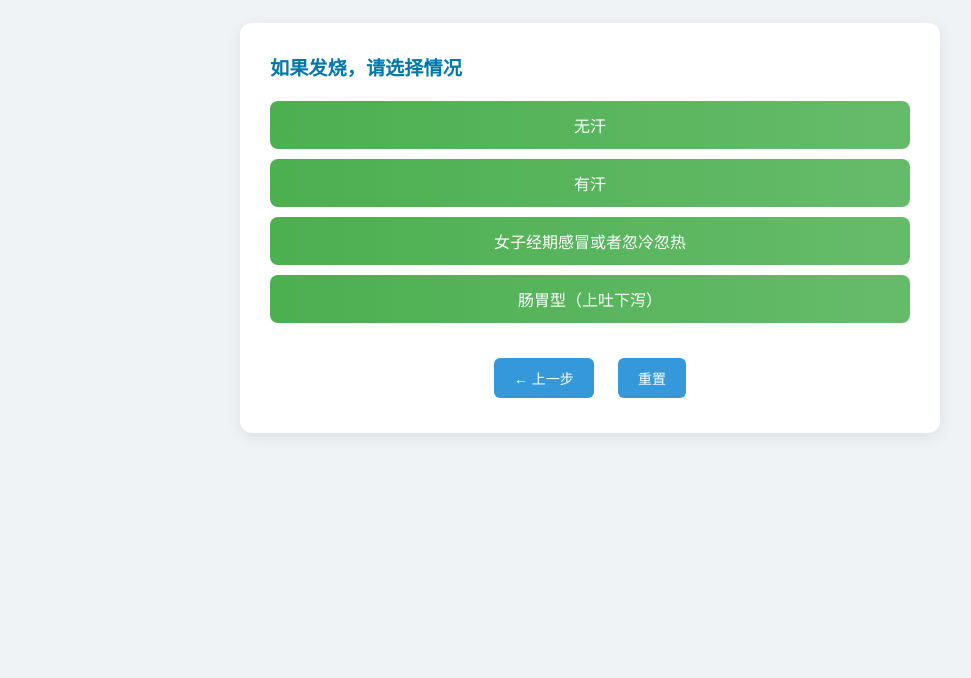
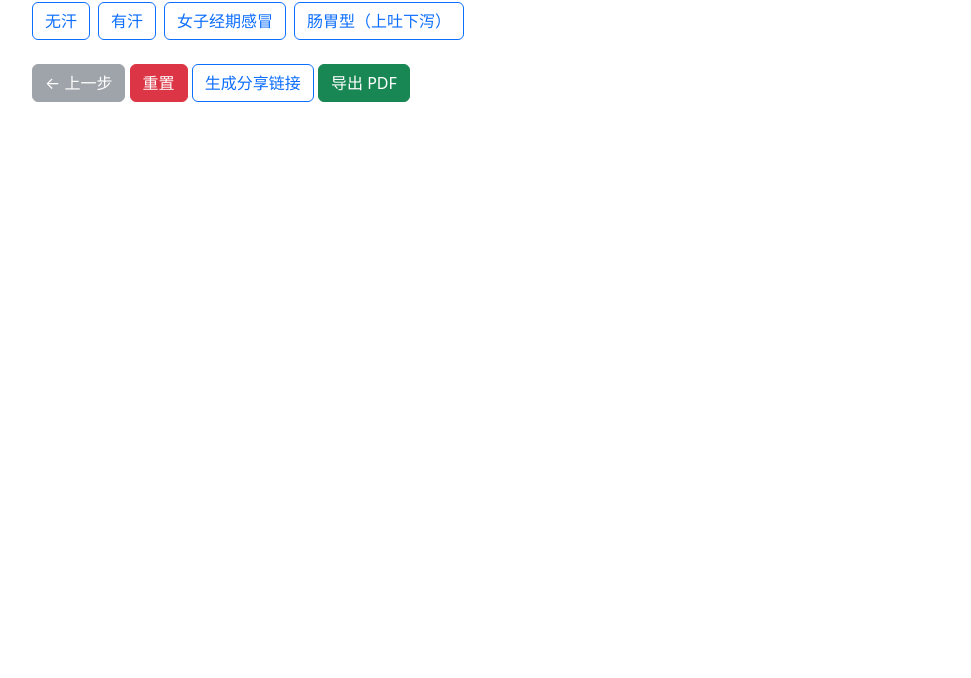
Before and after one commit to drrootBro/herbs, a plain HTML site: page index.html in a window 1280 px wide. Shown: the part 122-800 px from the top of the page, without its empty margins (50-1021 px from the left). Drawn offline with nearby package versions, Linux system fonts and the light colour scheme.

Commit message:
Update index.html
gpt version

```diff
--- a/index.html
+++ b/index.html
@@ -1,189 +1,123 @@
 <!DOCTYPE html>
 <html lang="zh">
 <head>
-  <meta charset="UTF-8" />
-  <title>经方 · 感冒汤剂推荐</title>
+  <meta charset="UTF-8">
+  <title>感冒汤剂助手</title>
+  <link href="https://cdn.jsdelivr.net/npm/bootstrap@5.3.0/dist/css/bootstrap.min.css" rel="stylesheet">
+  <link href="https://cdn.jsdelivr.net/npm/bootstrap-icons@1.13.1/font/bootstrap-icons.css" rel="stylesheet">
   <style>
-    body {
-      font-family: "Segoe UI", "Microsoft YaHei", sans-serif;
-      background: #f0f3f5;
-      padding: 40px;
-      color: #333;
-    }
-    h1 {
-      text-align: center;
-      color: #2c3e50;
-      margin-bottom: 30px;
-    }
-    #main {
-      background: #fff;
-      max-width: 640px;
-      margin: auto;
-      border-radius: 12px;
-      padding: 30px;
-      box-shadow: 0 4px 16px rgba(0,0,0,0.08);
-    }
-    #question {
-      font-size: 1.2em;
-      font-weight: bold;
-      margin-bottom: 20px;
-      color: #0077aa;
-    }
-    #options button {
-      display: block;
-      width: 100%;
-      margin: 10px 0;
-      padding: 12px 18px;
-      background: linear-gradient(90deg, #4CAF50, #66BB6A);
-      border: none;
-      border-radius: 8px;
-      color: white;
-      font-size: 16px;
-      cursor: pointer;
-      transition: all 0.2s ease-in-out;
-    }
-    #options button:hover {
-      background: linear-gradient(90deg, #43A047, #66BB6A);
-      transform: scale(1.02);
-    }
-    #result {
-      margin-top: 30px;
-      font-size: 1.2em;
-      font-weight: bold;
-      color: #c0392b;
-    }
-    #controls {
-      text-align: center;
-      margin-top: 25px;
-    }
-    #controls button {
-      margin: 5px 10px;
-      padding: 10px 20px;
-      border: none;
-      border-radius: 6px;
-      background-color: #3498db;
-      color: white;
-      font-size: 14px;
-      cursor: pointer;
-      transition: background-color 0.2s;
-    }
-    #controls button:hover {
-      background-color: #2980b9;
-    }
+    body { padding: 20px; }
+    .btn-anim { transition: transform .1s; }
+    .btn-anim:active { transform: scale(0.95); }
+    #result { display:none; }
   </style>
 </head>
-<body>
-  <h1>Dr RootBro · 病毒感冒经方推荐</h1>
-  <div id="main">
-    <div id="question"></div>
-    <div id="options"></div>
-    <div id="result"></div>
-    <div id="controls">
-      <button id="back">← 上一步</button>
-      <button id="restart">重置</button>
+<body class="container">
+  <h1 class="mb-4"><i class="bi bi-heart-pulse-fill text-danger"></i> 感冒汤剂推荐</h1>
+  <div id="history" class="mb-3"></div>
+  <div id="question" class="h5 mb-2"></div>
+  <div id="options" class="mb-3"></div>
+  <div id="result" class="alert alert-success"><span id="result-text"></span></div>
+  <div class="mt-3">
+    <button id="back" class="btn btn-secondary btn-anim">← 上一步</button>
+    <button id="restart" class="btn btn-danger btn-anim">重置</button>
+    <button id="share" class="btn btn-outline-primary btn-anim">生成分享链接</button>
+    <button id="download" class="btn btn-success btn-anim">导出 PDF</button>
   </div>
-  </div>
-
+  <script src="https://cdnjs.cloudflare.com/ajax/libs/html2pdf.js/0.10.1/html2pdf.bundle.min.js"></script>
   <script>
     const tree = {
-      question: "如果发烧，请选择情况",
+      question: "发烧，请选择情况",
       options: {
-        "无汗": {
-          question: "是否咳嗽？",
-          options: {
-            "咳嗽": {
-              question: "痰颜色？",
-              options: {
-                "怕冷、口渴、黄痰": { result: "推荐方剂：大青龙汤" },
-                "怕冷、口渴、白痰": { result: "推荐方剂：小青龙汤" }
-              }
-            },
-            "无咳嗽": {
-              question: "口渴？",
-              options: {
-                "怕冷、口渴": { result: "推荐方剂：葛根汤" },
-                "怕冷、口不渴": { result: "推荐方剂：麻黄汤" }
-              }
-            }
-          }
-        },
-        "有汗": {
-          question: "是否咳嗽？",
-          options: {
-            "咳嗽": {
-              question: "口渴？痰是什么颜色？",
-              options: {
-                "口渴、黄痰": { result: "推荐方剂：麻杏甘石汤" },
-                "怕冷、白痰": { result: "推荐方剂：桂枝加厚朴杏子汤" }
-              }
-            },
-            "无咳嗽": {
-              question: "口渴？",
-              options: {
-                "怕冷、口渴": { result: "推荐方剂：桂枝汤 + 葛根汤" },
-                "怕冷、口不渴": {
-                  result: "推荐方剂：桂枝汤<br><small>桂枝9克（去皮） 芍药9克 炙甘草6克 生姜9克（切片） 大枣12枚（掰开）</small>"
-                }
-              }
-            }
-          }
-        },
-        "女子经期感冒或者忽冷忽热": {
-          result: "推荐方剂：小柴胡汤（少阳证：寒热往来、想吐）"
-        },
-        "肠胃型（上吐下泻）": {
-          result: "推荐方剂：五苓散"
-        }
+        "无汗": { question: "是否咳嗽？", options: {
+          "咳嗽": { question: "痰颜色？", options: {
+            "怕冷、口渴、黄痰": { result: "大青龙汤" },
+            "怕冷、口渴、白痰": { result: "小青龙汤" }
+          }},
+          "无咳嗽": { question: "口渴？", options: {
+            "怕冷、口渴": { result: "葛根汤" },
+            "怕冷、口不渴": { result: "麻黄汤" }
+          }}
+        }},
+        "有汗": { question: "是否咳嗽？", options: {
+          "咳嗽": { question: "口渴？痰颜色？", options: {
+            "口渴、黄痰": { result: "麻杏甘石汤" },
+            "怕冷、白痰": { result: "桂枝加厚朴杏子汤" }
+          }},
+          "无咳嗽": { question: "口渴？", options: {
+            "怕冷、口渴": { result: "桂枝汤 + 葛根汤" },
+            "怕冷、口不渴": { result: "桂枝汤" }
+          }}
+        }},
+        "女子经期感冒": { result: "小柴胡汤（忽冷忽热 + 想吐）" },
+        "肠胃型（上吐下泻）": { result: "五苓散" }
       }
     };
 
+    let current = tree;
     let path = [];
-    let current = tree;
 
     const Q = document.getElementById("question");
     const O = document.getElementById("options");
     const R = document.getElementById("result");
+    const RT = document.getElementById("result-text");
+    const historyEl = document.getElementById("history");
     const backBtn = document.getElementById("back");
     const restartBtn = document.getElementById("restart");
+    const shareBtn = document.getElementById("share");
+    const downloadBtn = document.getElementById("download");
+
+    backBtn.onclick = goBack;
+    restartBtn.onclick = goRestart;
+    shareBtn.onclick = generateLink;
+    downloadBtn.onclick = () => html2pdf().from(document.body).save('推荐.pdf');
 
     function render() {
-      R.innerHTML = "";
-      Q.textContent = current.question || "";
+      R.style.display = "none";
+      historyEl.textContent = path.map(p=>p.chosen).join(" → ");
+      backBtn.disabled = path.length === 0;
+
+      if (current.options) {
+        Q.textContent = current.question;
         O.innerHTML = "";
-
-      if (!current.options) {
-        Q.textContent = "✅ 辨证推荐结果：";
-        R.innerHTML = current.result;
-        return;
-      }
-
         for (let key in current.options) {
-        const btn = document.createElement("button");
+          let btn = document.createElement("button");
+          btn.className = "btn btn-outline-primary me-2 mb-2 btn-anim";
           btn.textContent = key;
           btn.onclick = () => {
-          path.push(current);
+            path.push({node: current, chosen: key});
             current = current.options[key];
             render();
           };
           O.appendChild(btn);
         }
+      } else {
+        Q.textContent = "推荐汤剂：";
+        RT.textContent = current.result;
+        R.style.display = "block";
+        O.innerHTML = "";
+      }
     }
 
-    backBtn.onclick = () => {
-      if (path.length > 0) {
-        current = path.pop();
-        R.innerHTML = "";
+    function goBack() {
+      if (path.length === 0) return;
+      let item = path.pop();
+      current = item.node;
       render();
     }
-    };
 
-    restartBtn.onclick = () => {
+    function goRestart() {
       current = tree;
       path = [];
-      R.innerHTML = "";
       render();
-    };
+    }
 
+    function generateLink() {
+      let link = location.href.split('?')[0] + '?h=' + encodeURIComponent(path.map(p=>p.chosen).join('|'));
+      prompt("分享链接：", link);
+    }
+
+    // ignore any URL param loading - always start fresh per your request
     render();
   </script>
 </body>
```
Lines whose indentation alone changed are shown as unchanged.
